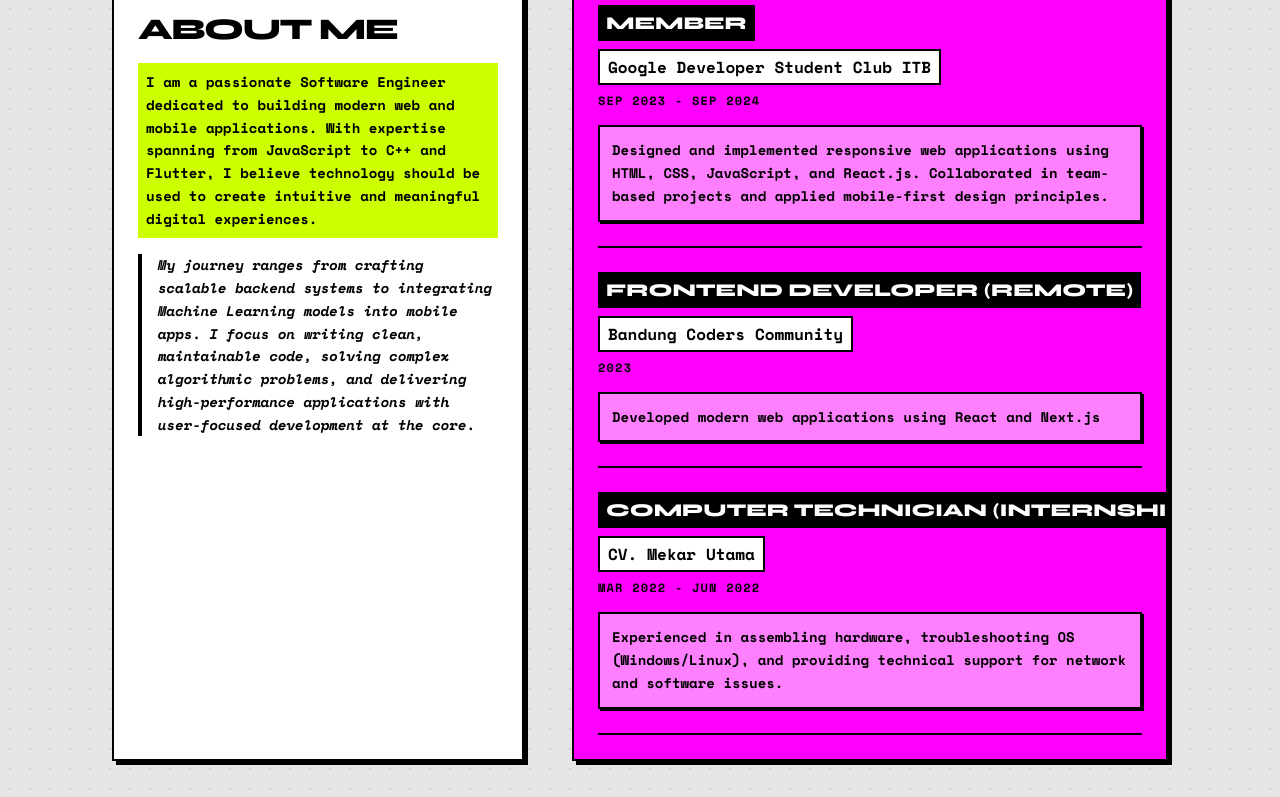
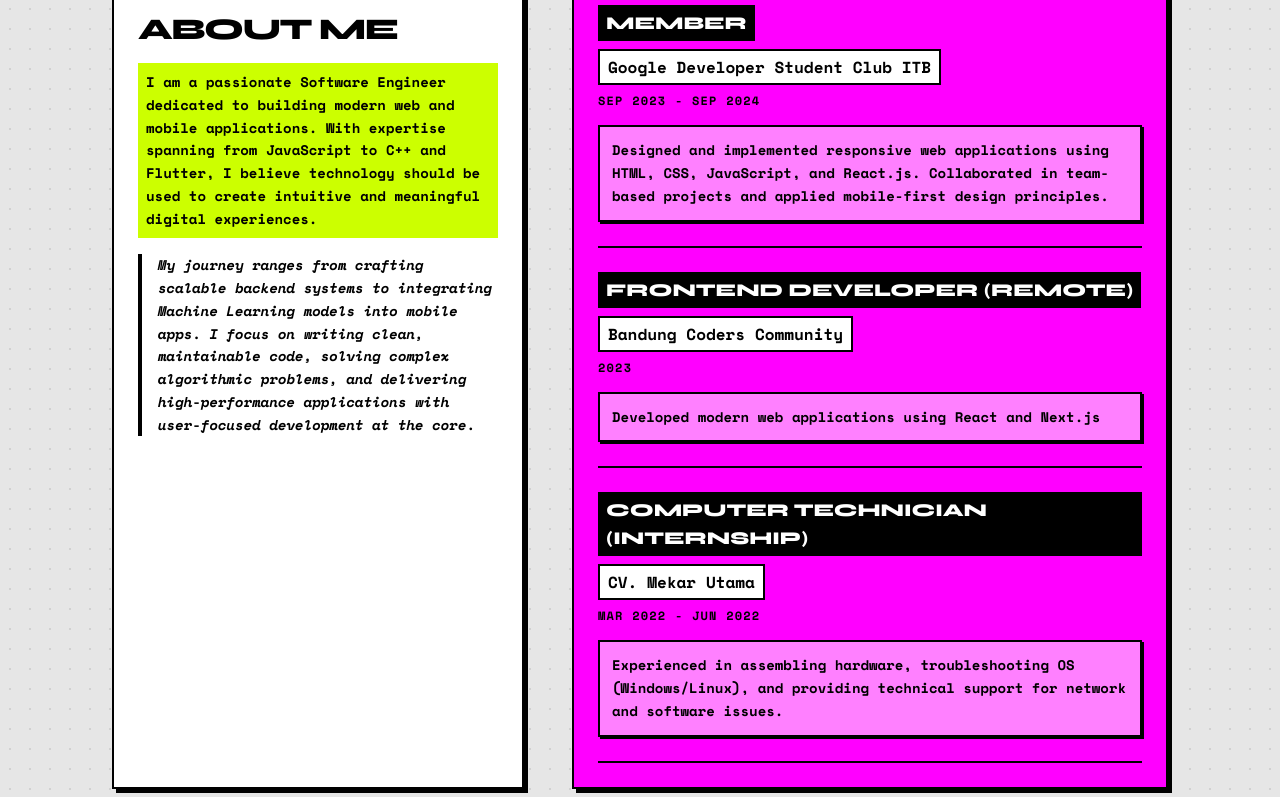
Before and after one commit to riizuki/riizuki.github.io, a React (Vite) app: page /#/about in a window 1280 px wide. Shown: the part 561-1358 px from the top of the page. Built offline with nearby package versions, Linux system fonts and the light colour scheme.

Commit message:
feat: add open graph meta tags and fix about overflow

```diff
--- a/index.html
+++ b/index.html
@@ -7,7 +7,26 @@
     <link rel="preconnect" href="https://fonts.googleapis.com">
     <link rel="preconnect" href="https://fonts.gstatic.com" crossorigin>
     <link href="https://fonts.googleapis.com/css2?family=Space+Mono:ital,wght@0,400;0,700;1,400;1,700&family=Syne:wght@400;500;600;700;800&display=swap" rel="stylesheet">
-    <title>Portfolio - Rizky Al Farid Hafizh</title>
+
+    <!-- Primary Meta Tags -->
+    <title>Rizky Al Farid Hafizh | Creative Developer</title>
+    <meta name="title" content="Rizky Al Farid Hafizh | Creative Developer" />
+    <meta name="description" content="Portfolio of Rizky Al Farid Hafizh. Frontend Developer and UI/UX Designer specializing in React, Next.js, and creating unique digital experiences." />
+
+    <!-- Open Graph / Facebook / WhatsApp -->
+    <meta property="og:type" content="website" />
+    <meta property="og:url" content="https://riizuki.github.io/" />
+    <meta property="og:title" content="Rizky Al Farid Hafizh | Creative Developer" />
+    <meta property="og:description" content="Portfolio of Rizky Al Farid Hafizh. Frontend Developer and UI/UX Designer specializing in React, Next.js, and creating unique digital experiences." />
+    <meta property="og:image" content="https://riizuki.github.io/images/profile/profile.JPG" />
+
+    <!-- Twitter -->
+    <meta property="twitter:card" content="summary_large_image" />
+    <meta property="twitter:url" content="https://riizuki.github.io/" />
+    <meta property="twitter:title" content="Rizky Al Farid Hafizh | Creative Developer" />
+    <meta property="twitter:description" content="Portfolio of Rizky Al Farid Hafizh. Frontend Developer and UI/UX Designer specializing in React, Next.js, and creating unique digital experiences." />
+    <meta property="twitter:image" content="https://riizuki.github.io/images/profile/profile.JPG" />
+
   </head>
   <body>
     <div id="root"></div>
--- a/src/pages/About.jsx
+++ b/src/pages/About.jsx
@@ -40,8 +40,12 @@ export default function About() {
             <div className="space-y-6">
               {Array.isArray(jobs) && jobs.map((job, idx) => (
                 <div key={idx} className="flex flex-col border-b-2 border-black pb-6 relative group">
-                  <h3 className="font-black text-lg uppercase bg-black text-white w-max px-2 py-1 mb-2">{job.role}</h3>
-                  <p className="font-bold text-base bg-white dark:bg-white text-black w-max px-2 py-1 acid-border">{job.company}</p>
+                  <div>
+                    <h3 className="inline-block max-w-full font-black text-lg uppercase bg-black text-white px-2 py-1 mb-2 break-words">{job.role}</h3>
+                  </div>
+                  <div>
+                    <p className="inline-block max-w-full font-bold text-base bg-white dark:bg-white text-black px-2 py-1 acid-border break-words">{job.company}</p>
+                  </div>
                   <p className="text-xs my-2 font-black uppercase tracking-widest">{job.period}</p>
                   {job.description && (
                     <p className="text-sm leading-relaxed font-bold mt-2 p-3 bg-white/50 acid-border shadow-[2px_2px_0_0_#000]">{job.description}</p>
```
